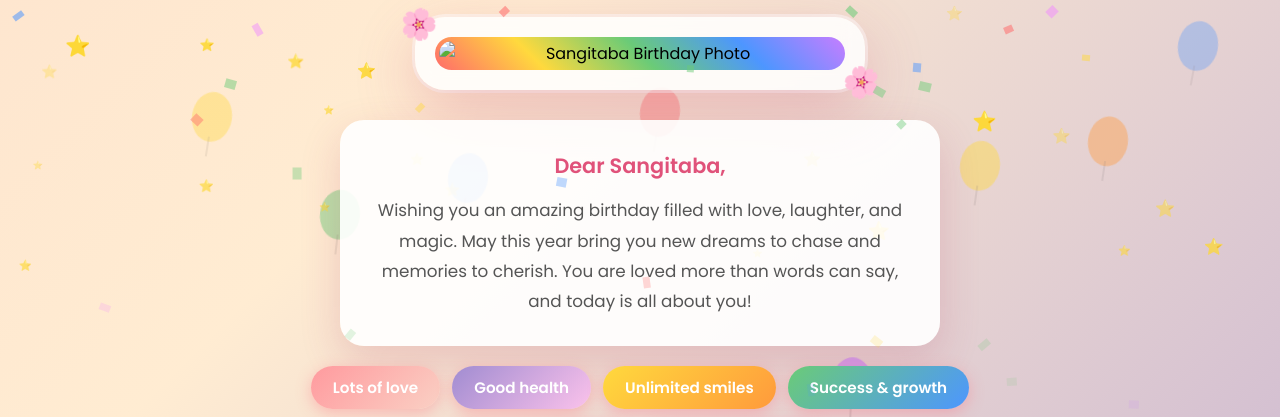
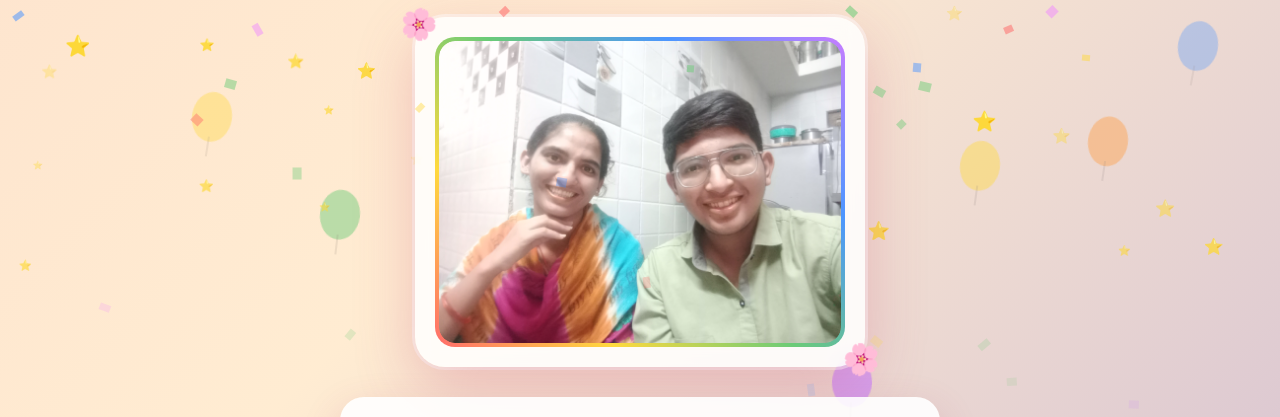
Before and after one commit to era443/solid-sniffle, a plain HTML site: page index.html in a window 1280 px wide. Shown: the part 367-784 px from the top of the page. Drawn offline with Linux system fonts and the light colour scheme.

Commit message:
Fix image source in photo card

```diff
--- a/index.html
+++ b/index.html
@@ -352,7 +352,7 @@
   <!-- Photo -->
   <div class="photo-card">
     <div class="photo-frame">
-      <img src="imgjpg.jpg" alt="Sangitaba Birthday Photo" />
+      <img src="img.jpg" alt="Sangitaba Birthday Photo" />
     </div>
   </div>
 
```
